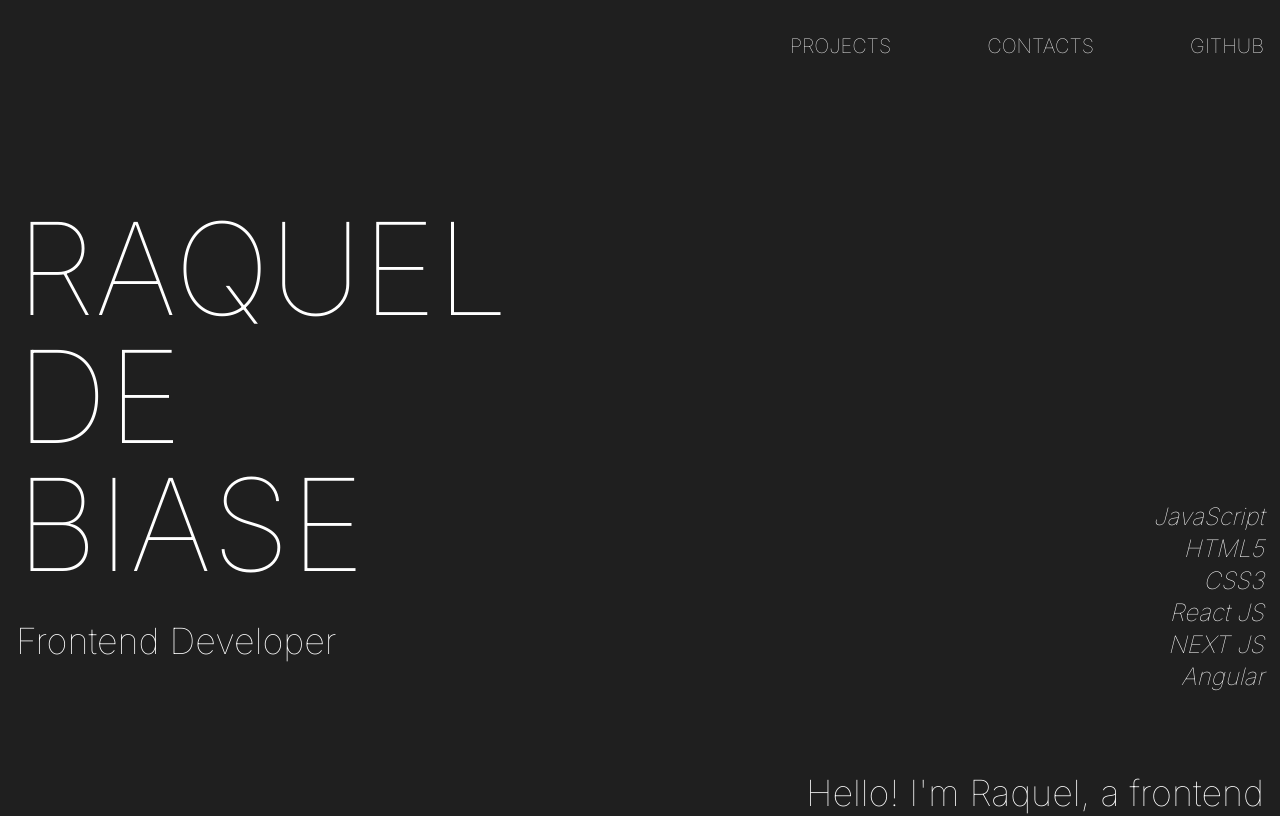
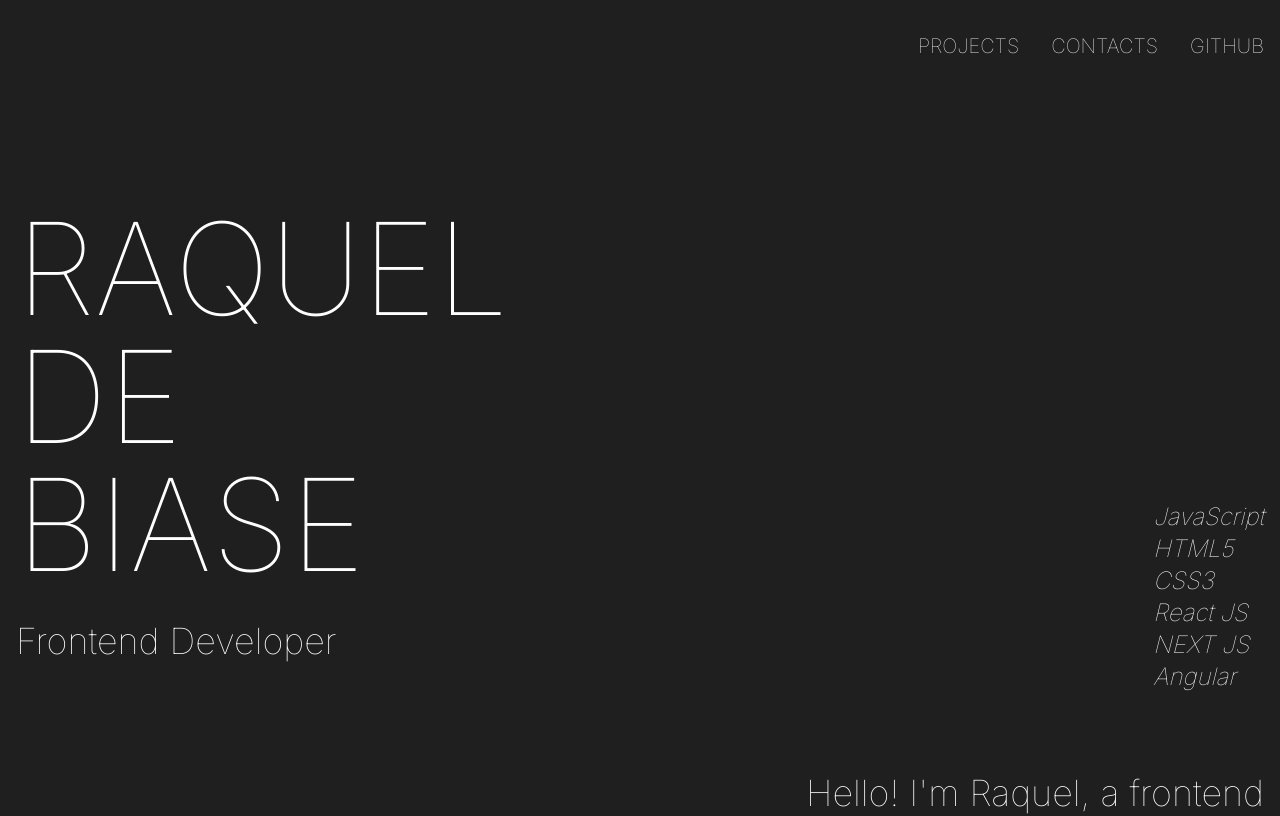
Before and after one commit to raqueldebiase/raqueldebiaseportifolio, a Next.js app: page / in a window 1280 px wide. Shown: the top 816 px of the page. Built offline with nearby package versions, Linux system fonts and the light colour scheme.

Commit message:
add mobile header and hero

```diff
--- a/src/app/components/molecules/NavLink.tsx
+++ b/src/app/components/molecules/NavLink.tsx
@@ -1,12 +1,48 @@
 // src/components/molecules/NavLinks.tsx
+
+'use client';
+
+import { useState } from 'react';
 import Link from '../atoms/Link';
+import { FiMenu, FiX } from 'react-icons/fi';
 
-const NavLinks = () => (
-  <nav className='flex gap-24'>
-    <Link href="#projects">projects</Link>
-    <Link href="#contacts">contacts</Link>
-    <Link href="https://github.com/raqueldebiase/" target="_blank">github</Link>
-  </nav>
-);
+const NavLinks = () => {
+  const [isOpen, setIsOpen] = useState(false);
+
+  const toggleMenu = () => {
+    setIsOpen(!isOpen);
+  };
+
+  return (
+    <>
+      <button
+        className="md:hidden text-white text-2xl"
+        onClick={toggleMenu}
+        aria-label="Toggle navigation menu"
+      >
+        {isOpen ? <FiX /> : <FiMenu />}
+      </button>
+
+      {/* Mobile Menu */}
+      <nav
+        className={`fixed top-0 right-0 w-full bg-primary text-white transform transition-transform duration-300 ease-in-out ${
+          isOpen ? 'translate-x-0' : 'translate-x-full'
+        } md:static md:flex md:flex-row md:gap-24 md:translate-x-0 md:bg-transparent md:w-auto`}
+      >
+        <div className="flex justify-end items-center p-4 md:hidden">
+          <button onClick={toggleMenu} aria-label="Close menu">
+            <FiX className="text-white text-3xl" />
+          </button>
+        </div>
+
+        <div className="flex flex-col gap-4 md:gap-8 p-4 md:flex-row md:p-0 md:gap-24">
+          <Link href="#projects" onClick={toggleMenu}>projects</Link>
+          <Link href="#contacts" onClick={toggleMenu}>contacts</Link>
+          <Link href="https://github.com/raqueldebiase/" target="_blank" onClick={toggleMenu}>github</Link>
+        </div>
+      </nav>
+    </>
+  );
+};
 
 export default NavLinks;
--- a/src/app/components/organisms/Hero.tsx
+++ b/src/app/components/organisms/Hero.tsx
@@ -2,9 +2,9 @@
 import Image from "next/image";
 
 const Hero = () => (
-  <div className=" p-4 mt-24 text-white grid grid-cols-2 grid-rows-2 gap-4 position: sticky">
-    <div className="col-span-1 row-span-1 flex items-center justify-start">
-      <div>
+  <div className="p-4 mt-40 md:mt-24 text-white grid grid-cols-1 md:grid-cols-2 md:grid-rows-2 gap-4">
+    {/* Primeira Seção */}
+    <div className="flex flex-col items-start md:items-start">
       <div className="text-6xl md:text-9xl font-thin mb-8">
         RAQUEL DE<br />BIASE
       </div>
@@ -12,9 +12,10 @@ const Hero = () => (
         Frontend Developer
       </div>
     </div>
-    </div>
-    <div className="col-span-1 row-span-1 flex justify-end items-end">
-      <ul className="font-thin text-2xl italic text-end">
+
+    {/* Segunda Seção */}
+    <div className="flex flex-col justify-end mb-16 md:my-0 md:items-end">
+      <ul className="font-thin text-xl md:text-2xl italic text-start">
         <li>JavaScript</li>
         <li>HTML5</li>
         <li>CSS3</li>
@@ -23,9 +24,13 @@ const Hero = () => (
         <li>Angular</li>
       </ul>
     </div>
-    <div className="col-span-1 row-span-1"></div>
-    <div className="col-span-1 row-span-1 flex items-center justify-end text-end">
-      <p className="text-4xl font-thin">
+
+    {/* Terceira Seção (Vazio) */}
+    <div className="hidden md:block"></div>
+
+    {/* Quarta Seção */}
+    <div className="flex flex-col items-end text-end md:items-end md:text-end">
+      <p className="text-3xl md:text-4xl my-16 font-thin">
         Hello! I'm Raquel, a frontend developer passionate about transforming ideas into impactful digital experiences. With a keen eye for design and strong web development skills, I create intuitive and responsive interfaces that delight users. Let's work together to bring your next project to life!
       </p>
     </div>
--- a/src/app/styles/globals.css
+++ b/src/app/styles/globals.css
@@ -14,3 +14,29 @@ html {
   background-position: center;
   background-repeat: no-repeat;
 }
+
+@media (min-width: 768px) {
+  /* Layout para telas md (768px) e maiores */
+  .nav-links {
+    display: flex !important;
+    gap: 1.5rem; /* Pode ajustar conforme necessário */
+  }
+}
+
+@media (max-width: 768px) {
+  /* Layout para telas menores que md */
+  .nav-links {
+    display: none;
+  }
+  .nav-links.open {
+    display: flex;
+    flex-direction: column;
+    gap: 1rem;
+    position: absolute;
+    top: 4rem;
+    right: 1rem;
+    background-color: #1F1F1F;
+    padding: 1rem;
+    border-radius: 0.5rem;
+  }
+}
```
Lines whose indentation alone changed are shown as unchanged.
